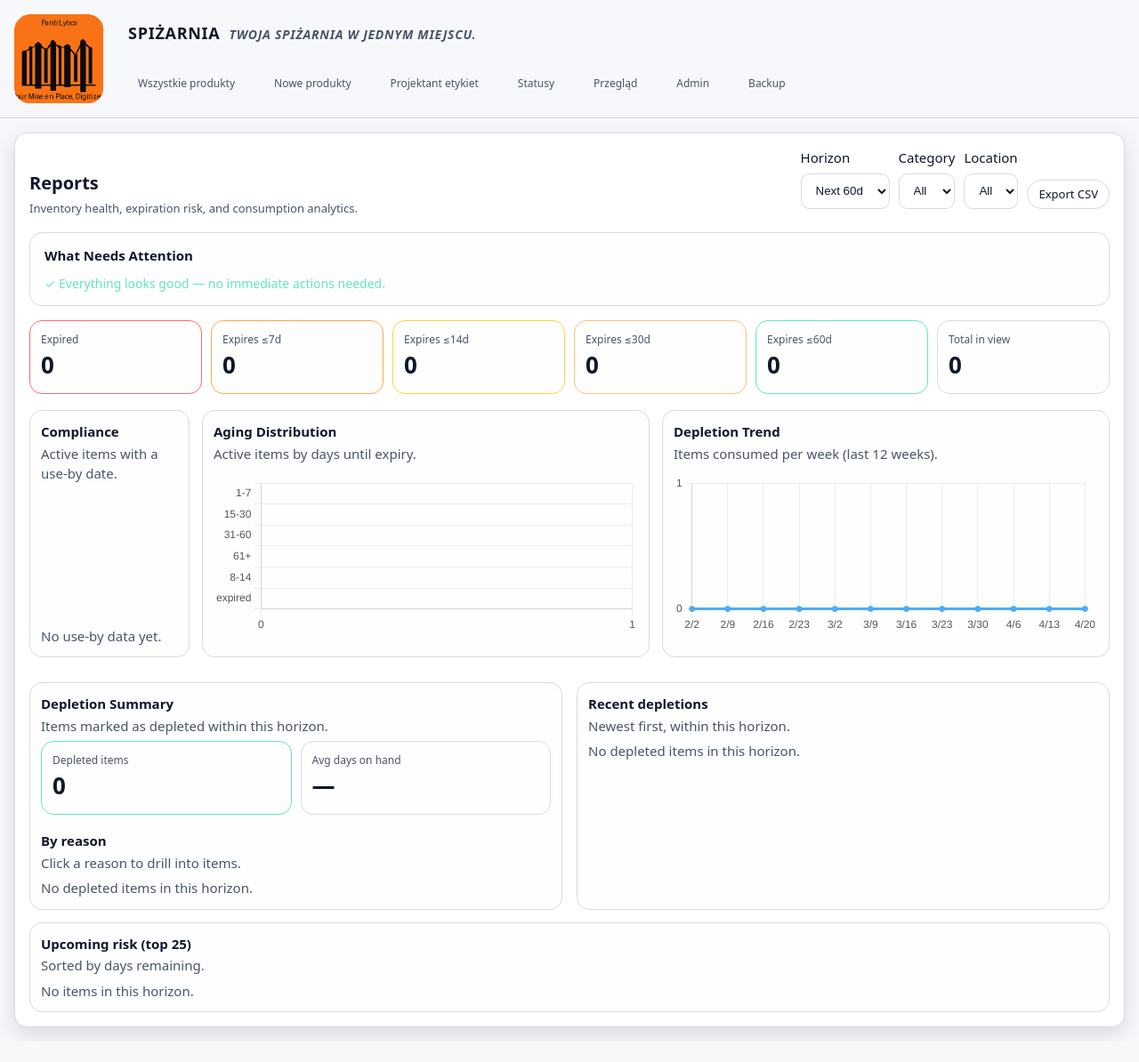
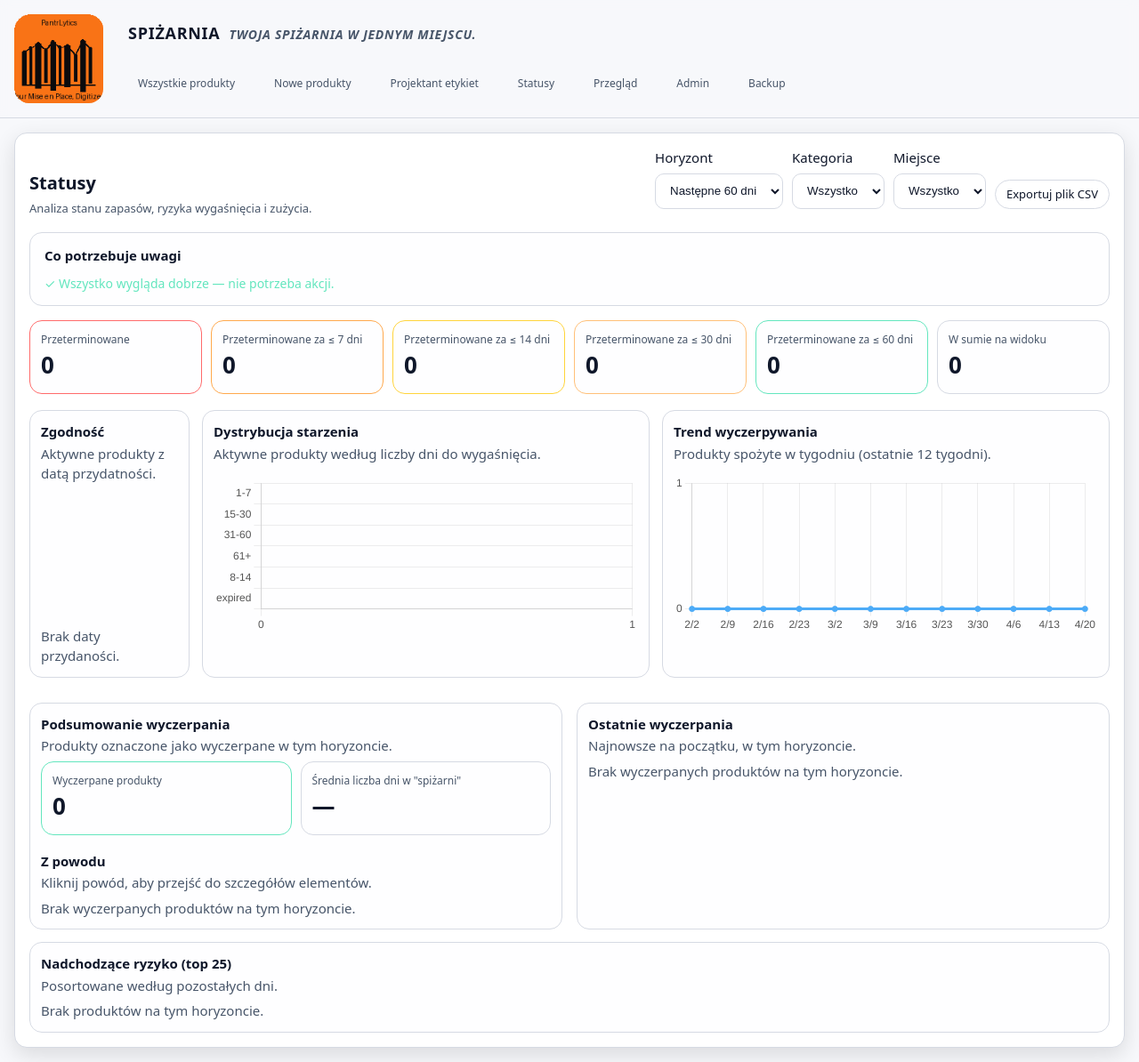
Before and after one commit to Dzwonel/Spizarnia, a FastAPI app: page /reports in a window 1280 px wide. Shown: the whole page at 89% size. Before the commit the page ends 1167 px from the top, so only its background shows below. Run offline with FastAPI, Linux system fonts and the light colour scheme; data that the repository does not hold is empty; parts of the project's set-up code (start-up, migrations or seed data) failed here and were passed over; some libraries are stand-ins or nearby versions.

Commit message:
Update reports.html

```diff
--- a/app/templates/reports.html
+++ b/app/templates/reports.html
@@ -5,37 +5,37 @@
 <section class="card" style="overflow-x: hidden;">
   <header class="page-header">
     <div class="page-header-text">
-      <h1 class="page-title">Reports</h1>
-      <p class="page-subtitle">Inventory health, expiration risk, and consumption analytics.</p>
+      <h1 class="page-title">Statusy</h1>
+      <p class="page-subtitle">Analiza stanu zapasów, ryzyka wygaśnięcia i zużycia.</p>
     </div>
     <form method="get" class="reports-filters" id="reports-filter-form">
       <div class="field">
-        <label>Horizon</label>
+        <label>Horyzont</label>
         <select class="input" name="horizon" onchange="this.form.submit()">
-          {% for key,label in [('7','Next 7d'),('14','Next 14d'),('30','Next 30d'),('60','Next 60d'),('all','All')] %}
+          {% for key,label in [('7','Następne 7 dni'),('14','Następne 14 dni'),('30','Następne 30 dni'),('60','Następne 60 dni'),('all','Wszystko')] %}
             <option value="{{ key }}" {% if horizon==key %}selected{% endif %}>{{ label }}</option>
           {% endfor %}
         </select>
       </div>
       <div class="field">
-        <label>Category</label>
+        <label>Kategoria</label>
         <select class="input" name="category" onchange="this.form.submit()">
-          <option value="">All</option>
+          <option value="">Wszystko</option>
           {% for c in categories %}
             <option value="{{ c }}" {% if category==c %}selected{% endif %}>{{ c }}</option>
           {% endfor %}
         </select>
       </div>
       <div class="field">
-        <label>Location</label>
+        <label>Miejsce</label>
         <select class="input" name="location" onchange="this.form.submit()">
-          <option value="">All</option>
+          <option value="">Wszystko</option>
           {% for l in locations %}
             <option value="{{ l }}" {% if location==l %}selected{% endif %}>{{ l }}</option>
           {% endfor %}
         </select>
       </div>
-      <a class="btn btn-secondary" href="/reports/export.csv?horizon={{ horizon }}&category={{ category }}&location={{ location }}">Export CSV</a>
+      <a class="btn btn-secondary" href="/reports/export.csv?horizon={{ horizon }}&category={{ category }}&location={{ location }}">Exportuj plik CSV</a>
     </form>
   </header>
 
@@ -56,13 +56,13 @@
 
     <div class="action-items-panel">
       <div class="action-items-header">
-        <h3>What Needs Attention</h3>
+        <h3>Co potrzebuje uwagi</h3>
         {% set n_expired_local = summary.overdue %}
         {% if n_expired_local > 0 %}
         <form method="post" action="/reports/bulk-deplete-expired" style="display:inline;">
           <button class="btn btn-danger btn-sm" type="submit"
             onclick="return confirm('Mark all {{ n_expired_local }} expired item{{ 's' if n_expired_local != 1 else '' }} as depleted?')">
-            Mark all expired depleted
+            Oznacz wszystkie przeterminowane jako wyczerpane
           </button>
         </form>
         {% endif %}
@@ -79,7 +79,7 @@
           {% endfor %}
         </ul>
       {% else %}
-        <p class="action-all-clear">✓ Everything looks good — no immediate actions needed.</p>
+        <p class="action-all-clear">✓ Wszystko wygląda dobrze — nie potrzeba akcji.</p>
       {% endif %}
     </div>
   </div>
@@ -87,27 +87,27 @@
   {# ── KPI Cards ────────────────────────────────────────────────── #}
   <div class="kpi-grid">
     <div class="kpi-card danger js-bucket" data-bucket="overdue">
-      <div class="kpi-label">Expired</div>
+      <div class="kpi-label">Przeterminowane</div>
       <div class="kpi-value">{{ summary.overdue }}</div>
     </div>
     <div class="kpi-card hot js-bucket" data-bucket="d7">
-      <div class="kpi-label">Expires ≤7d</div>
+      <div class="kpi-label">Przeterminowane za ≤ 7 dni</div>
       <div class="kpi-value">{{ summary.d7 }}</div>
     </div>
     <div class="kpi-card warn js-bucket" data-bucket="d14">
-      <div class="kpi-label">Expires ≤14d</div>
+      <div class="kpi-label">Przeterminowane za ≤ 14 dni</div>
       <div class="kpi-value">{{ summary.d14 }}</div>
     </div>
     <div class="kpi-card soon js-bucket" data-bucket="d30">
-      <div class="kpi-label">Expires ≤30d</div>
+      <div class="kpi-label">Przeterminowane za ≤ 30 dni</div>
       <div class="kpi-value">{{ summary.d30 }}</div>
     </div>
     <div class="kpi-card calm js-bucket" data-bucket="d60">
-      <div class="kpi-label">Expires ≤60d</div>
+      <div class="kpi-label">Przeterminowane za  ≤ 60 dni</div>
       <div class="kpi-value">{{ summary.d60 }}</div>
     </div>
     <div class="kpi-card neutral js-bucket" data-bucket="total">
-      <div class="kpi-label">Total in view</div>
+      <div class="kpi-label">W sumie na widoku</div>
       <div class="kpi-value">{{ summary.total }}</div>
     </div>
   </div>
@@ -116,8 +116,8 @@
   <div class="charts-row">
     <section class="report-card chart-card">
       <div class="report-head">
-        <h3>Compliance</h3>
-        <p class="muted">Active items with a use-by date.</p>
+        <h3>Zgodność</h3>
+        <p class="muted">Aktywne produkty z datą przydatności.</p>
       </div>
       <div class="chart-wrap chart-wrap-sm">
         <canvas id="complianceChart"></canvas>
@@ -125,14 +125,14 @@
       {% if compliance_rate is not none %}
         <div class="chart-stat">{{ compliance_rate }}% compliant</div>
       {% else %}
-        <div class="muted" style="margin-top:8px;">No use-by data yet.</div>
+        <div class="muted" style="margin-top:8px;">Brak daty przydaności.</div>
       {% endif %}
     </section>
 
     <section class="report-card chart-card chart-card-lg">
       <div class="report-head">
-        <h3>Aging Distribution</h3>
-        <p class="muted">Active items by days until expiry.</p>
+        <h3>Dystrybucja starzenia</h3>
+        <p class="muted">Aktywne produkty według liczby dni do wygaśnięcia.</p>
       </div>
       <div class="chart-wrap">
         <canvas id="agingChart"></canvas>
@@ -141,8 +141,8 @@
 
     <section class="report-card chart-card chart-card-lg">
       <div class="report-head">
-        <h3>Depletion Trend</h3>
-        <p class="muted">Items consumed per week (last 12 weeks).</p>
+        <h3>Trend wyczerpywania</h3>
+        <p class="muted">Produkty spożyte w tygodniu (ostatnie 12 tygodni).</p>
       </div>
       <div class="chart-wrap">
         <canvas id="trendChart"></canvas>
@@ -155,8 +155,8 @@
     {% if cat_compliance_rows %}
     <section class="report-card">
       <div class="report-head">
-        <h3>Compliance by Category</h3>
-        <p class="muted">Worst performers first. Excludes depleted items.</p>
+        <h3>Zgodność według kategorii</h3>
+        <p class="muted">Najpierw te z najgorszymi wynikami. Nie obejmuje przedmiotów wyczerpanych.</p>
       </div>
       <div class="table-wrap compliance-table-wrap">
         <table class="table compliance-table">
@@ -246,16 +246,16 @@
   <div class="reports-grid" style="margin-top:14px;">
     <section class="report-card">
       <div class="report-head">
-        <h3>Depletion Summary</h3>
-        <p class="muted">Items marked as depleted within this horizon.</p>
+        <h3>Podsumowanie wyczerpania</h3>
+        <p class="muted">Produkty oznaczone jako wyczerpane w tym horyzoncie.</p>
       </div>
       <div class="kpi-grid" style="margin-top:0;">
         <div class="kpi-card calm">
-          <div class="kpi-label">Depleted items</div>
+          <div class="kpi-label">Wyczerpane produkty</div>
           <div class="kpi-value">{{ depleted_count }}</div>
         </div>
         <div class="kpi-card neutral">
-          <div class="kpi-label">Avg days on hand</div>
+          <div class="kpi-label">Średnia liczba dni w "spiżarni"</div>
           <div class="kpi-value">{{ depleted_avg_doh if depleted_avg_doh is not none else "—" }}</div>
         </div>
         {% if waste_rate is not none %}
@@ -272,8 +272,8 @@
       {% endif %}
 
       <div class="report-head" style="margin-top:16px;">
-        <h3>By reason</h3>
-        <p class="muted">Click a reason to drill into items.</p>
+        <h3>Z powodu</h3>
+        <p class="muted">Kliknij powód, aby przejść do szczegółów elementów.</p>
       </div>
       {% if depletion_reasons %}
         <div class="bar-chart reason-chart">
@@ -289,14 +289,14 @@
           {% endfor %}
         </div>
       {% else %}
-        <div class="muted">No depleted items in this horizon.</div>
+        <div class="muted">Brak wyczerpanych produktów na tym horyzoncie.</div>
       {% endif %}
     </section>
 
     <section class="report-card">
       <div class="report-head">
-        <h3>Recent depletions</h3>
-        <p class="muted">Newest first, within this horizon.</p>
+        <h3>Ostatnie wyczerpania</h3>
+        <p class="muted">Najnowsze na początku, w tym horyzoncie.</p>
       </div>
       <div class="report-list">
         {% if depleted_recent %}
@@ -306,21 +306,21 @@
               <div>
                 <div class="report-title">
                   <a href="{{ url_for('show_item', item_id=it.id) }}">{{ it.name }}</a>
-                  <span class="pill pill-danger">Depleted</span>
+                  <span class="pill pill-danger">Wyczerpane</span>
                 </div>
                 <div class="report-sub">
                   {{ it.category or "No category" }} · {{ it.location or "No location" }}
                 </div>
               </div>
               <div class="report-meta" style="text-align:right;">
-                <div class="muted">Depleted on</div>
+                <div class="muted">Wyczerpany na</div>
                 <div>{{ rec.depleted_date }}</div>
                 <div class="muted">Days on hand: {{ rec.days_on_hand if rec.days_on_hand is not none else "—" }}</div>
               </div>
             </div>
           {% endfor %}
         {% else %}
-          <div class="muted">No depleted items in this horizon.</div>
+          <div class="muted">Brak wyczerpanych produktów na tym horyzoncie.</div>
         {% endif %}
       </div>
     </section>
@@ -329,8 +329,8 @@
   {# ── Upcoming Risk Top 25 ──────────────────────────────────────── #}
   <section class="report-card" style="margin-top:14px;">
     <div class="report-head">
-      <h3>Upcoming risk (top 25)</h3>
-      <p class="muted">Sorted by days remaining.</p>
+      <h3>Nadchodzące ryzyko (top 25)</h3>
+      <p class="muted">Posortowane według pozostałych dni.</p>
     </div>
     <div class="report-list">
       {% for item in expiring %}
@@ -347,12 +347,12 @@
             </div>
           </div>
           <div class="report-meta">
-            <div class="muted">Use-by</div>
+            <div class="muted">Termin przydatności do spożycia</div>
             <div>{{ item.use_by_date or "—" }}</div>
           </div>
         </div>
       {% else %}
-        <div class="muted">No items in this horizon.</div>
+        <div class="muted">Brak produktów na tym horyzoncie.</div>
       {% endfor %}
     </div>
   </section>
```
